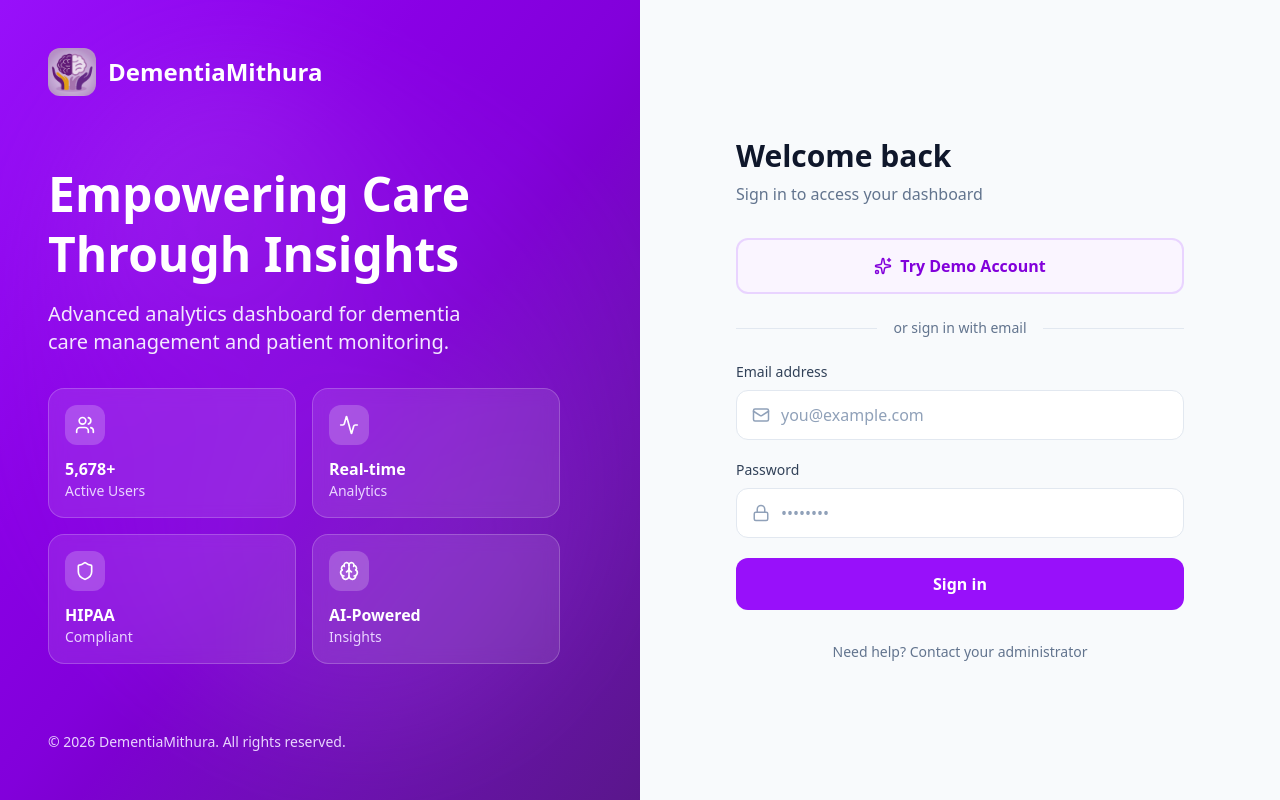
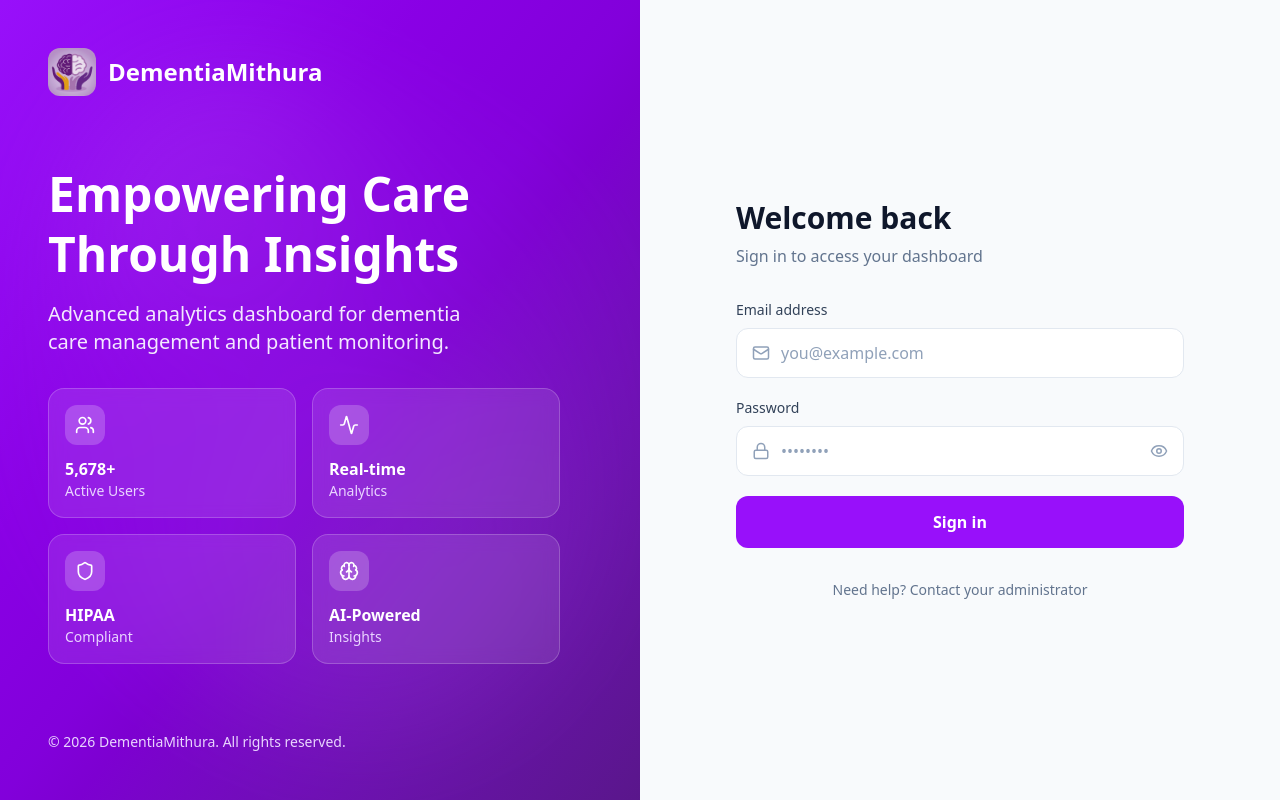
Before and after one commit to INTEL-ONBOARD/dimentia-dashboard, a Next.js app: page /login in a window 1280 px wide. Built offline with nearby package versions, Linux system fonts and the light colour scheme.

Commit message:
feat: update favicon links and enhance password visibility toggle in LoginPage

```diff
--- a/src/app/layout.tsx
+++ b/src/app/layout.tsx
@@ -16,10 +16,6 @@ const geistMono = Geist_Mono({
 export const metadata: Metadata = {
   title: "DementiaMithura - Analytics Dashboard",
   description: "Analytics Dashboard for DementiaMithura Mobile App",
-  icons: {
-    icon: "/logo.png",
-    apple: "/logo.png",
-  },
 };
 
 export default function RootLayout({
@@ -29,6 +25,11 @@ export default function RootLayout({
 }>) {
   return (
     <html lang="en" suppressHydrationWarning>
+      <head>
+        <link rel="icon" href="/logo.png?v=3" type="image/png" />
+        <link rel="shortcut icon" href="/logo.png?v=3" type="image/png" />
+        <link rel="apple-touch-icon" href="/logo.png?v=3" />
+      </head>
       <body
         className={`${geistSans.variable} ${geistMono.variable} antialiased`}
       >
--- a/src/app/login/page.tsx
+++ b/src/app/login/page.tsx
@@ -4,13 +4,13 @@ import { useRouter } from "next/navigation";
 import Image from "next/image";
 import { useAuthStore } from "@/store/useAuthStore";
 import { toast } from "sonner";
-import { Loader2, Mail, Lock, Sparkles, Shield, Users, Activity, Brain } from "lucide-react";
+import { Loader2, Mail, Lock, Shield, Users, Activity, Brain, Eye, EyeOff } from "lucide-react";
 
 export default function LoginPage() {
   const [email, setEmail] = useState("");
   const [password, setPassword] = useState("");
+  const [showPassword, setShowPassword] = useState(false);
   const [loading, setLoading] = useState(false);
-  const [demoLoading, setDemoLoading] = useState(false);
   const router = useRouter();
   const login = useAuthStore((state) => state.login);
 
@@ -37,19 +37,6 @@ export default function LoginPage() {
       toast.error("Invalid credentials. Please try again.");
     } finally {
       setLoading(false);
-    }
-  };
-
-  const handleDemoLogin = async () => {
-    setDemoLoading(true);
-    try {
-      await login("admin@demo.com", "password123");
-      toast.success("Welcome to the demo!");
-      router.push("/");
-    } catch (error) {
-      toast.error("Demo login failed. Please try again.");
-    } finally {
-      setDemoLoading(false);
     }
   };
 
@@ -159,37 +146,6 @@ export default function LoginPage() {
             </p>
           </div>
 
-          {/* Demo Login Button */}
-          <button
-            onClick={handleDemoLogin}
-            disabled={demoLoading || loading}
-            className="w-full mb-6 py-3.5 bg-purple-50 dark:bg-purple-500/10 border-2 border-purple-200 dark:border-purple-500/30 text-purple-700 dark:text-purple-300 rounded-xl font-semibold hover:bg-purple-100 dark:hover:bg-purple-500/20 disabled:opacity-50 disabled:cursor-not-allowed transition-all flex items-center justify-center gap-2"
-          >
-            {demoLoading ? (
-              <>
-                <Loader2 size={18} className="animate-spin" />
-                Loading demo...
-              </>
-            ) : (
-              <>
-                <Sparkles size={18} />
-                Try Demo Account
-              </>
-            )}
-          </button>
-
-          {/* Divider */}
-          <div className="relative mb-6">
-            <div className="absolute inset-0 flex items-center">
-              <div className="w-full border-t border-slate-200 dark:border-slate-800" />
-            </div>
-            <div className="relative flex justify-center text-sm">
-              <span className="px-4 bg-slate-50 dark:bg-slate-950 text-slate-500 dark:text-slate-400">
-                or sign in with email
-              </span>
-            </div>
-          </div>
-
           {/* Login Form */}
           <form onSubmit={handleLogin} className="space-y-5">
             <div>
@@ -208,7 +164,7 @@ export default function LoginPage() {
                   type="email"
                   value={email}
                   onChange={(e) => setEmail(e.target.value)}
-                  disabled={loading || demoLoading}
+                  disabled={loading}
                   className="w-full pl-11 pr-4 py-3 border border-slate-200 dark:border-slate-700 rounded-xl focus:outline-none focus:ring-2 focus:ring-purple-500 focus:border-transparent bg-white dark:bg-slate-900 text-slate-900 dark:text-white placeholder:text-slate-400 disabled:opacity-50 disabled:cursor-not-allowed transition-all"
                   placeholder="you@example.com"
                   autoComplete="email"
@@ -229,20 +185,28 @@ export default function LoginPage() {
                 </div>
                 <input
                   id="password"
-                  type="password"
+                  type={showPassword ? "text" : "password"}
                   value={password}
                   onChange={(e) => setPassword(e.target.value)}
-                  disabled={loading || demoLoading}
-                  className="w-full pl-11 pr-4 py-3 border border-slate-200 dark:border-slate-700 rounded-xl focus:outline-none focus:ring-2 focus:ring-purple-500 focus:border-transparent bg-white dark:bg-slate-900 text-slate-900 dark:text-white placeholder:text-slate-400 disabled:opacity-50 disabled:cursor-not-allowed transition-all"
+                  disabled={loading}
+                  className="w-full pl-11 pr-12 py-3 border border-slate-200 dark:border-slate-700 rounded-xl focus:outline-none focus:ring-2 focus:ring-purple-500 focus:border-transparent bg-white dark:bg-slate-900 text-slate-900 dark:text-white placeholder:text-slate-400 disabled:opacity-50 disabled:cursor-not-allowed transition-all"
                   placeholder="••••••••"
                   autoComplete="current-password"
                 />
+                <button
+                  type="button"
+                  onClick={() => setShowPassword((v) => !v)}
+                  className="absolute inset-y-0 right-0 pr-4 flex items-center text-slate-400 hover:text-slate-600 dark:hover:text-slate-300 transition-colors"
+                  tabIndex={-1}
+                >
+                  {showPassword ? <EyeOff size={18} /> : <Eye size={18} />}
+                </button>
               </div>
             </div>
 
             <button
               type="submit"
-              disabled={loading || demoLoading}
+              disabled={loading}
               className="w-full py-3.5 bg-purple-600 hover:bg-purple-700 text-white rounded-xl font-semibold disabled:opacity-50 disabled:cursor-not-allowed transition-all flex items-center justify-center gap-2 mt-2"
             >
               {loading ? (
--- a/src/app/reports/page.tsx
+++ b/src/app/reports/page.tsx
@@ -1,7 +1,7 @@
 "use client";
 import Sidebar from "@/components/Sidebar";
 import TopNav from "@/components/TopNav";
-import { FileText, Download, Clock, BarChart3, Users, Heart, Bell } from "lucide-react";
+import { FileText, Download, BarChart3, Users, Heart, Bell } from "lucide-react";
 import { toast } from "sonner";
 import apiClient from "@/lib/api-client";
 
@@ -138,37 +138,6 @@ export default function ReportsPage() {
           </div>
         </div>
 
-        {/* Scheduled Reports */}
-        <div className="mt-8">
-          <div className="flex items-center justify-between mb-4">
-            <h2 className="text-lg font-semibold text-slate-900 dark:text-white">Scheduled Reports</h2>
-          </div>
-          <div className="bg-white dark:bg-slate-900 border border-slate-200 dark:border-slate-800 rounded-2xl p-6">
-            <div className="flex items-center gap-4 mb-6">
-              <div className="w-12 h-12 rounded-xl bg-purple-100 dark:bg-purple-500/20 flex items-center justify-center">
-                <Clock size={24} className="text-purple-600 dark:text-purple-400" />
-              </div>
-              <div>
-                <h3 className="font-semibold text-slate-900 dark:text-white">Automated Report Delivery</h3>
-                <p className="text-sm text-slate-500 dark:text-slate-400">Set up weekly or monthly reports delivered to your email</p>
-              </div>
-            </div>
-            <div className="flex gap-3">
-              <button
-                onClick={() => toast.info('Schedule configuration coming soon')}
-                className="px-4 py-2 bg-purple-600 text-white rounded-lg text-sm font-medium hover:bg-purple-700 transition-colors"
-              >
-                Configure Schedule
-              </button>
-              <button
-                onClick={() => toast.info('Report history coming soon')}
-                className="px-4 py-2 bg-slate-100 dark:bg-slate-800 text-slate-700 dark:text-slate-300 rounded-lg text-sm font-medium hover:bg-slate-200 dark:hover:bg-slate-700 transition-colors"
-              >
-                View History
-              </button>
-            </div>
-          </div>
-        </div>
       </main>
     </div>
   );
```
Also changed, not shown: src/app/icon.png (deleted).
